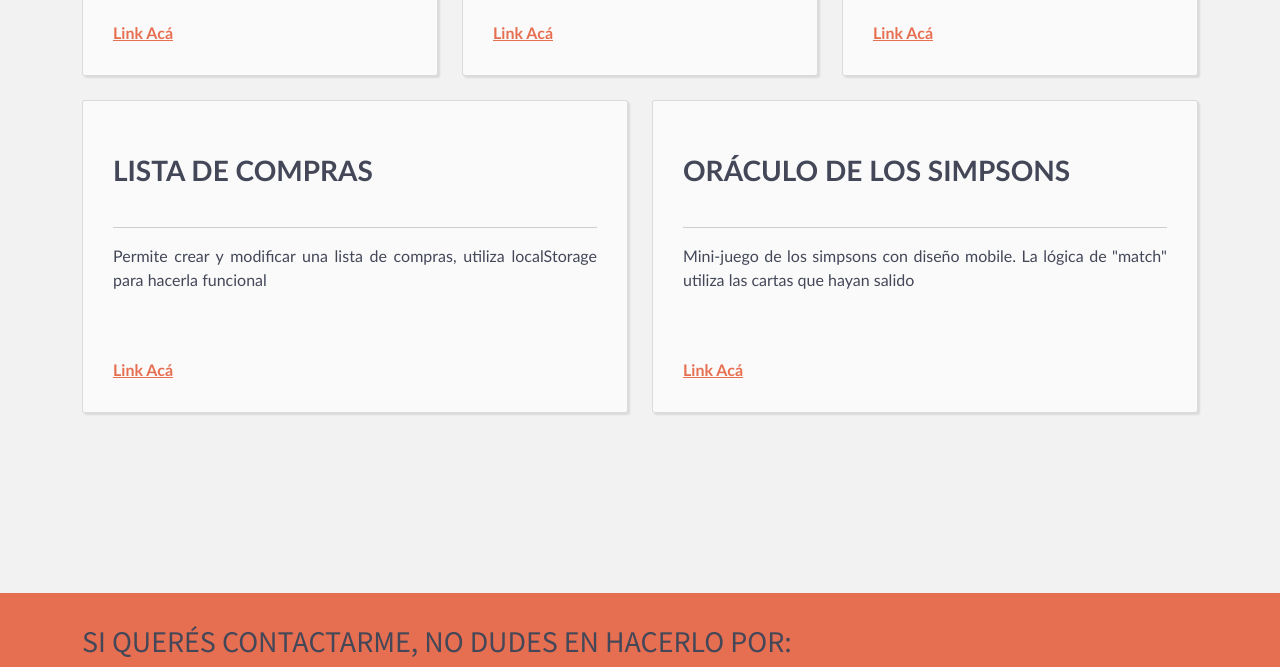
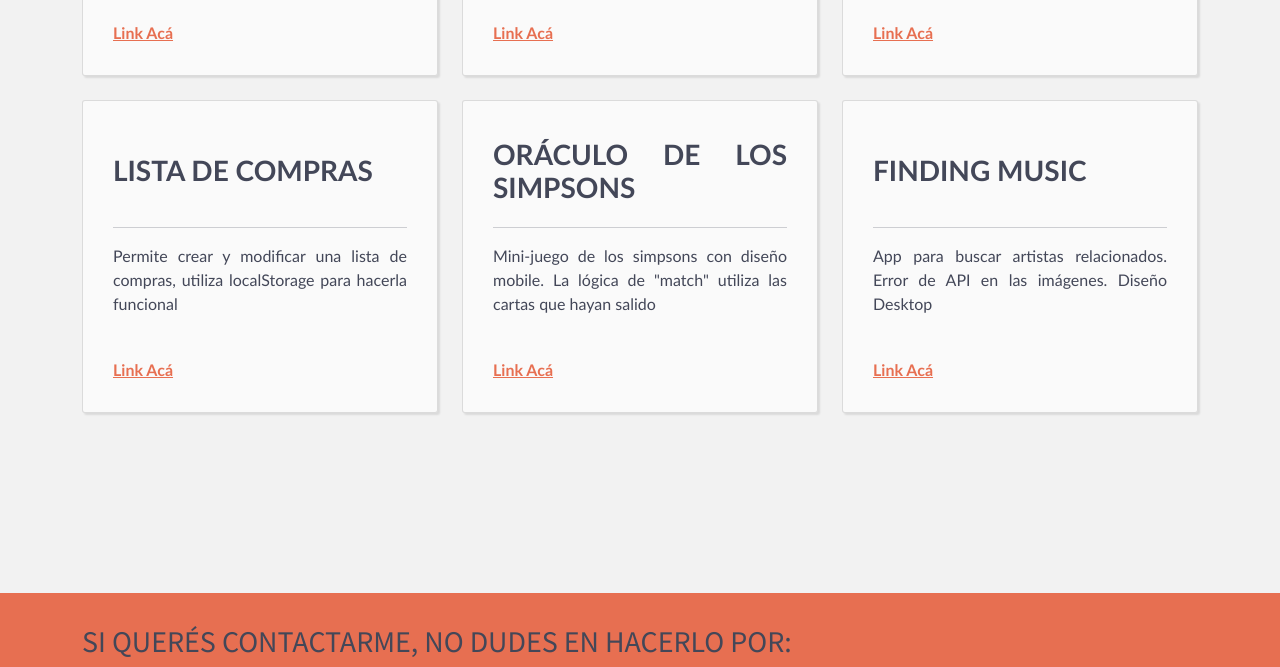
Before and after one commit to joaquinvasquez/Portafolio, a plain HTML site: page index.html in a window 1280 px wide. Shown: the part 2903-3570 px from the top of the page. Drawn offline with nearby package versions, Linux system fonts and the light colour scheme.

Commit message:
agregue finding music

```diff
--- a/index.html
+++ b/index.html
@@ -237,7 +237,7 @@
                         <a href="https://layoutdisney.web.app/" target="_blank">Link Acá</a>
                     </div>
                 </div>
-                <div class="col-lg-6 mt-4">
+                <div class="col-lg-4 mt-4">
                     <div class="card">
                         <h3>Lista de Compras</h3>
                         <hr>
@@ -246,7 +246,7 @@
                         <a href="https://lista-de-compras-37b3f.web.app/" target="_blank">Link Acá</a>
                     </div>
                 </div>
-                <div class="col-lg-6 mt-4">
+                <div class="col-lg-4 mt-4">
                     <div class="card">
                         <h3>Oráculo de Los Simpsons</h3>
                         <hr>
@@ -255,6 +255,15 @@
                         <a href="https://oraculo-simpsons.web.app/" target="_blank">Link Acá</a>
                     </div>
                 </div>
+                <div class="col-lg-4 mt-4">
+                    <div class="card">
+                        <h3>Finding Music</h3>
+                        <hr>
+                        <p>App para buscar artistas relacionados. Error de API en las imágenes. Diseño Desktop</p>
+                        <a href="https://finding-music.web.app/" target="_blank">Link Acá</a>
+                    </div>
+                </div>
+
                 <!-- <div class="col-lg-3 mt-4">
                     <div class="card">
                         <h3></h3>
```
